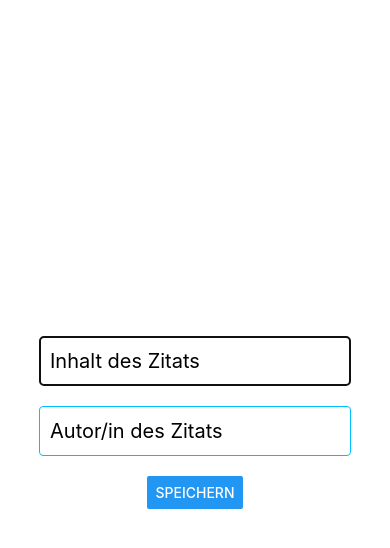
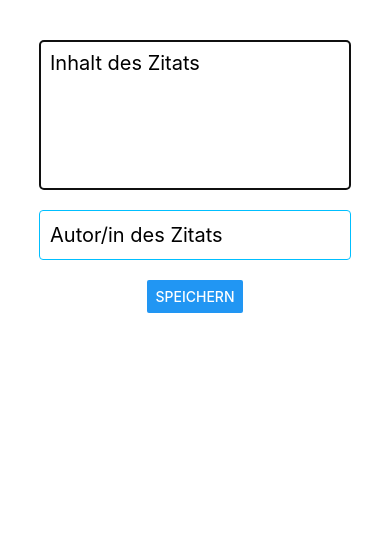
Before and after one commit to TrendingTechnology/NiceQuotes, a React Native app: screen / in a window 390 px wide. Both pictures are taken after a click on the button "NEU". Shown: the top 548 px of the page. Built offline with nearby package versions, Linux system fonts and the light colour scheme.

Commit message:
TextInput für mehrzeilige Zitatinhalte konfigurieren

```diff
--- a/js/components/NewQuote.js
+++ b/js/components/NewQuote.js
@@ -11,7 +11,8 @@ export default class NewQuote extends Component {
       >
         <View style={styles.container}>
           <TextInput
-            style={styles.input}
+            style={[styles.input, { height: 150 }]}
+            multiline={true}
             placeholder="Inhalt des Zitats"
             underlineColorAndroid="transparent"
           />
@@ -31,7 +32,8 @@ const styles = StyleSheet.create({
   container: {
     flex: 1,
     alignItems: 'center',
-    justifyContent: 'center'
+    justifyContent: 'flex-start',
+    paddingTop: 40
   },
   input: {
     borderWidth: 1,
```
